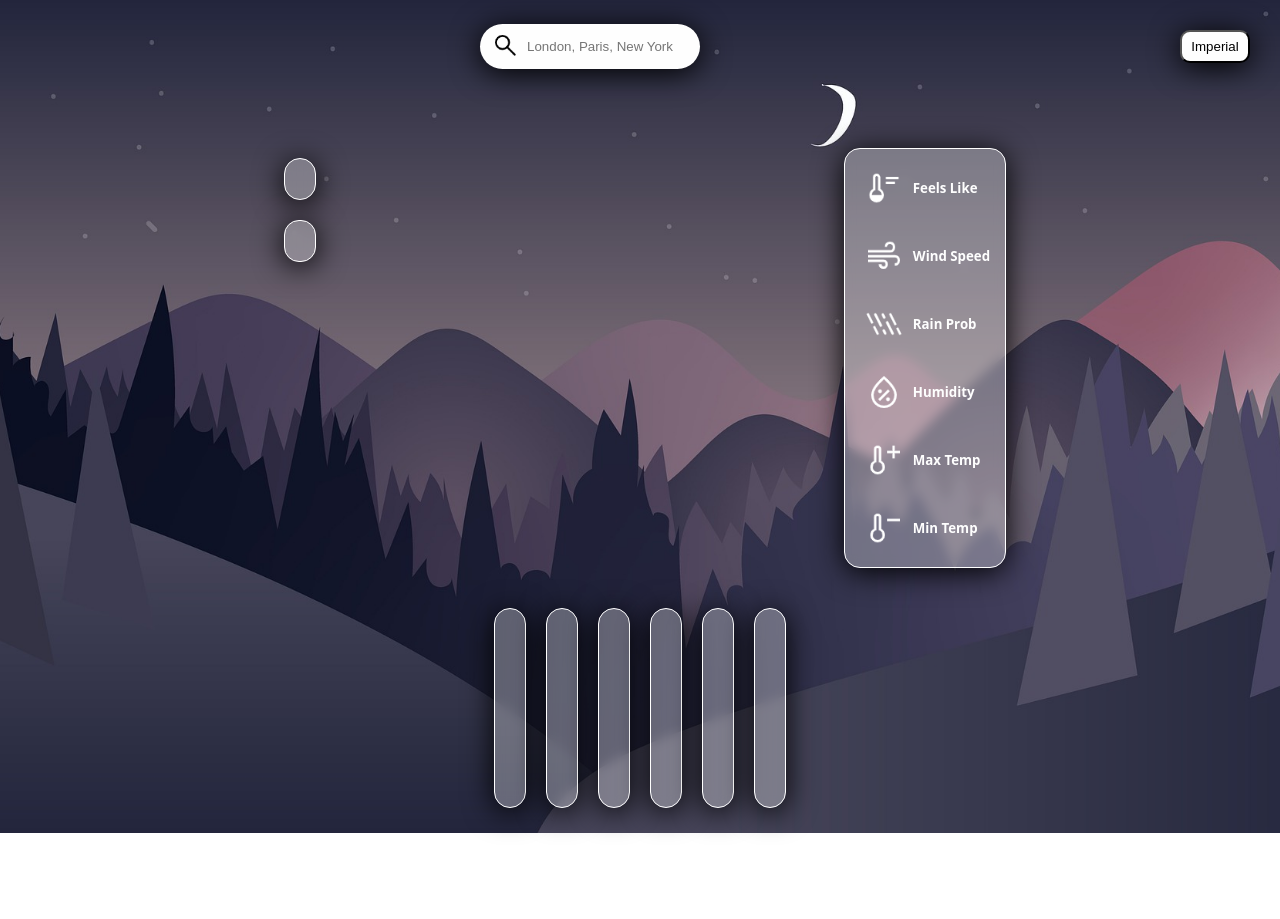
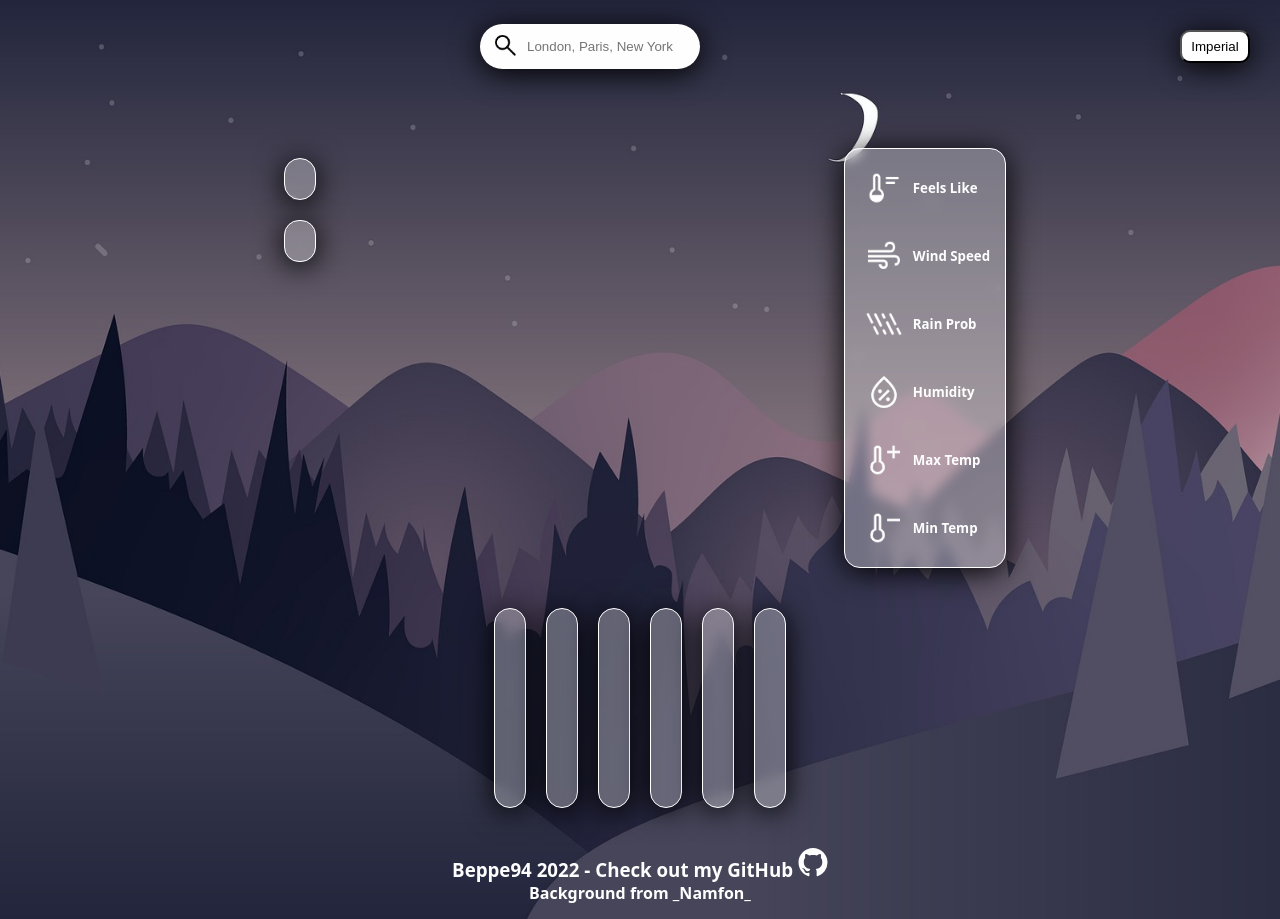
Before and after one commit to Beppe94/My-Weather, a plain HTML site: page index.html in a window 1280 px wide. Before the commit the page ends 833 px from the top, so only its background shows below. Drawn offline with Linux system fonts and the light colour scheme; no server answers.

Commit message:
added footer

```diff
--- a/index.html
+++ b/index.html
@@ -102,5 +102,15 @@
         <div class="card" id="day-7"></div>
     </div>
 
+    <footer>
+        <h3>Beppe94 2022 - Check out my GitHub
+            <a href="https://github.com/Beppe94">
+                <svg xmlns="http://www.w3.org/2000/svg" width="30" height="29" fill="currentColor" class="bi bi-github" viewBox="0 0 16 16">
+                    <path d="M8 0C3.58 0 0 3.58 0 8c0 3.54 2.29 6.53 5.47 7.59.4.07.55-.17.55-.38 0-.19-.01-.82-.01-1.49-2.01.37-2.53-.49-2.69-.94-.09-.23-.48-.94-.82-1.13-.28-.15-.68-.52-.01-.53.63-.01 1.08.58 1.23.82.72 1.21 1.87.87 2.33.66.07-.52.28-.87.51-1.07-1.78-.2-3.64-.89-3.64-3.95 0-.87.31-1.59.82-2.15-.08-.2-.36-1.02.08-2.12 0 0 .67-.21 2.2.82.64-.18 1.32-.27 2-.27.68 0 1.36.09 2 .27 1.53-1.04 2.2-.82 2.2-.82.44 1.1.16 1.92.08 2.12.51.56.82 1.27.82 2.15 0 3.07-1.87 3.75-3.65 3.95.29.25.54.73.54 1.48 0 1.07-.01 1.93-.01 2.2 0 .21.15.46.55.38A8.012 8.012 0 0 0 16 8c0-4.42-3.58-8-8-8z"></path>
+                </svg>
+            </a>
+        </h3>
+        <h4>Background from <a href="https://pixabay.com/users/_namfon_-16559457/">_Namfon_</a></h4>
+    </footer>
 </body>
 </html>
--- a/style.css
+++ b/style.css
@@ -268,3 +268,16 @@ img {
     -webkit-backdrop-filter: blur(5.7px);
     border: 1px solid rgba(255, 255, 255, 1);
 }
+
+footer {
+    padding: 15px;
+    display: flex;
+    justify-content: center;
+    align-items: center;
+    flex-direction: column;
+}
+
+footer a {
+    color: #fefefe;
+    text-decoration: none;
+}
```
